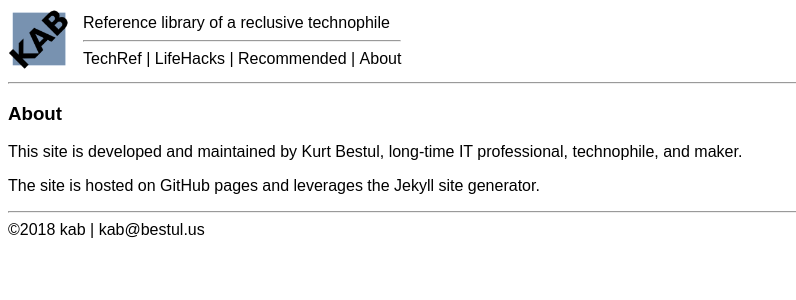
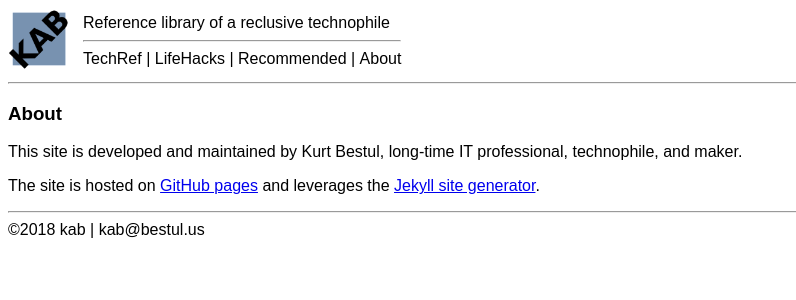
Before and after one commit to kabtech/kab, a Jekyll site: the page built from about.md, in a window 1280 px wide. Shown: the top 300 px of the page, without its empty margins (0-796 px from the left). Built offline with Jekyll 4.4.1, drawn with Linux system fonts in a browser that asks for light colours; part of the change alters nothing that is shown.

```diff
--- a/about.md
+++ b/about.md
@@ -6,4 +6,4 @@ title: About
 
 This site is developed and maintained by Kurt Bestul, long-time IT professional, technophile, and maker.
 
-The site is hosted on GitHub pages and leverages the Jekyll site generator.
+The site is hosted on [GitHub pages](https://pages.github.com/) and leverages the [Jekyll site generator](https://en.wikipedia.org/wiki/Jekyll_(software)).
```
